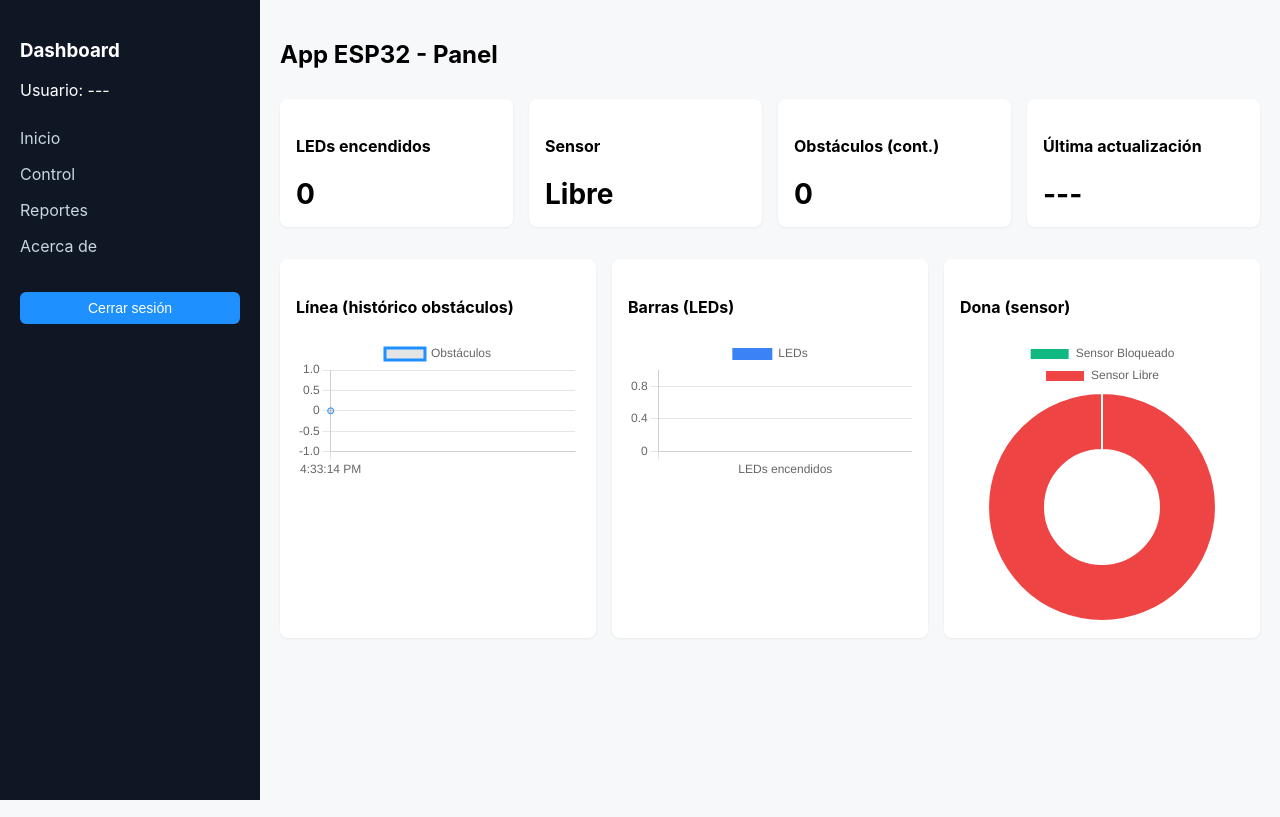
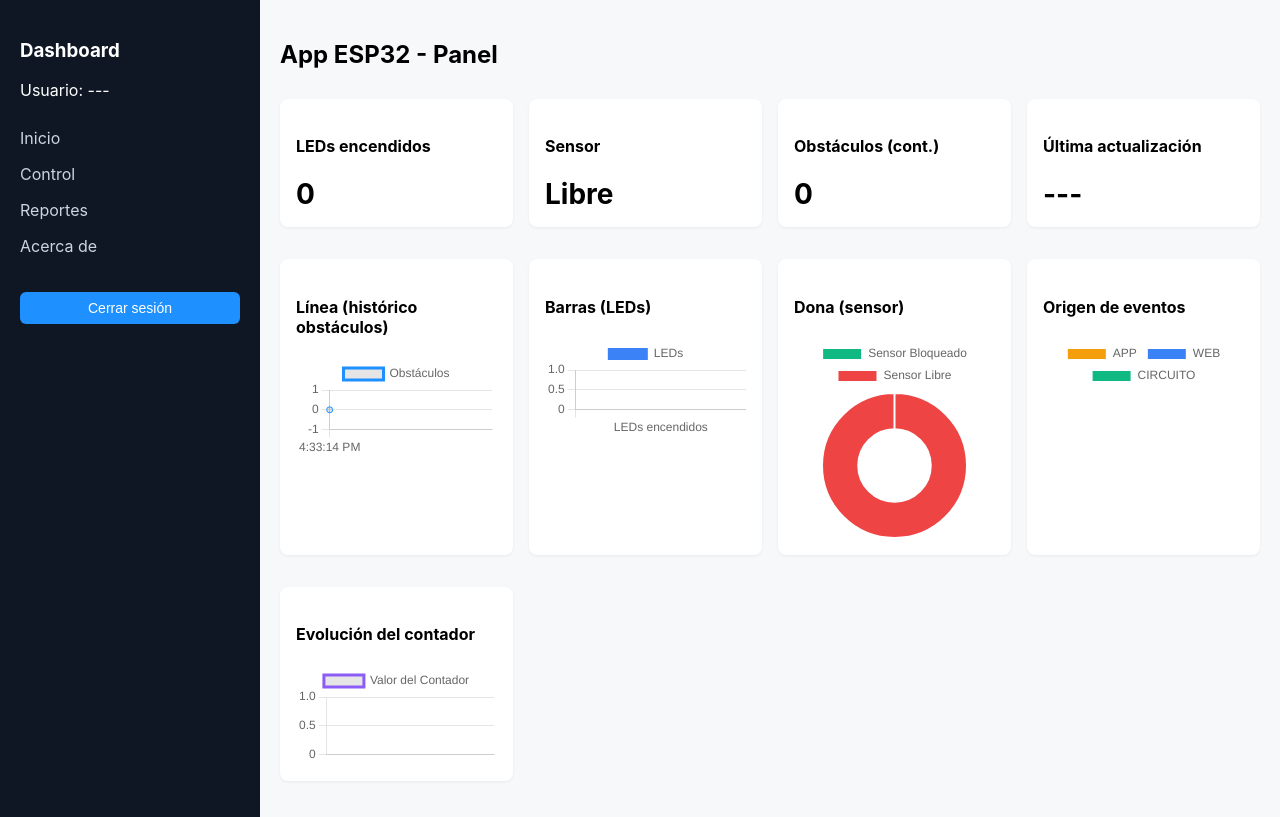
Before and after one commit to ILTyrex/App-esp32-login-pqt6, a React (Vite) app in the folder web/: page / in a window 1280 px wide. Built offline with nearby package versions, Linux system fonts and the light colour scheme; no server answers; sample sign-in values are in the browser's storage.

Commit message:
graficas

```diff
--- a/web/src/pages/Dashboard.jsx
+++ b/web/src/pages/Dashboard.jsx
@@ -42,10 +42,19 @@
   const sensorEv = lastByDetalle['SENSOR_IR']
   const sensorOn = sensorEv ? (sensorEv.tipo_evento === 'SENSOR_BLOQUEADO' || String(sensorEv.valor).toLowerCase()==='true') : false
 
-  // compute cumulative obstacle count from events
+  // compute cumulative obstacle count and track counter evolution
   let obstacleCount = 0
   const historyPoints = [] // [{ts, obstacleCount}]
+  const counterPoints = [] // [{ts, value}]
+  const eventOrigins = { APP: 0, WEB: 0, CIRCUITO: 0 }
+
   events.forEach(ev=>{
+    // Track event origins
+    if (ev.origen) {
+      eventOrigins[ev.origen] = (eventOrigins[ev.origen] || 0) + 1
+    }
+
+    // Track obstacle count
     if(ev.tipo_evento === 'SENSOR_BLOQUEADO'){
       obstacleCount += 1
     }
@@ -53,6 +62,11 @@
       obstacleCount = 0
     }
     historyPoints.push({ ts: ev.fecha_hora, obstacleCount })
+
+    // Track counter evolution
+    if(ev.tipo_evento === 'CONTADOR_CAMBIO') {
+      counterPoints.push({ ts: ev.fecha_hora, value: parseInt(ev.valor) || 0 })
+    }
   })
 
   const indicators = [
@@ -69,6 +83,26 @@
   const barData = { labels: ['LEDs encendidos'], datasets:[{label:'LEDs', data:[ledsOnCount], backgroundColor:'#3b82f6'}] }
   const doughnutData = { labels:['Sensor Bloqueado','Sensor Libre'], datasets:[{data: sensorOn ? [1,0] : [0,1], backgroundColor:['#10b981','#ef4444']}] }
 
+  // Nueva gráfica de dona para origen de eventos
+  const eventOriginData = {
+    labels: ['APP', 'WEB', 'CIRCUITO'],
+    datasets: [{
+      data: [eventOrigins.APP, eventOrigins.WEB, eventOrigins.CIRCUITO],
+      backgroundColor: ['#f59e0b', '#3b82f6', '#10b981']
+    }]
+  }
+
+  // Nueva gráfica de línea para evolución del contador
+  const counterData = {
+    labels: counterPoints.map(p => new Date(p.ts).toLocaleTimeString()),
+    datasets: [{
+      label: 'Valor del Contador',
+      data: counterPoints.map(p => p.value),
+      borderColor: '#8b5cf6',
+      tension: 0.3
+    }]
+  }
+
   return (
     <div>
       <div className="grid">
@@ -84,6 +118,8 @@
         <div className="card"><h4>Línea (histórico obstáculos)</h4><Line data={lineData} /></div>
         <div className="card"><h4>Barras (LEDs)</h4><Bar data={barData} /></div>
         <div className="card"><h4>Dona (sensor)</h4><Doughnut data={doughnutData} /></div>
+        <div className="card"><h4>Origen de eventos</h4><Doughnut data={eventOriginData} /></div>
+        <div className="card"><h4>Evolución del contador</h4><Line data={counterData} /></div>
       </div>
     </div>
   )
```
